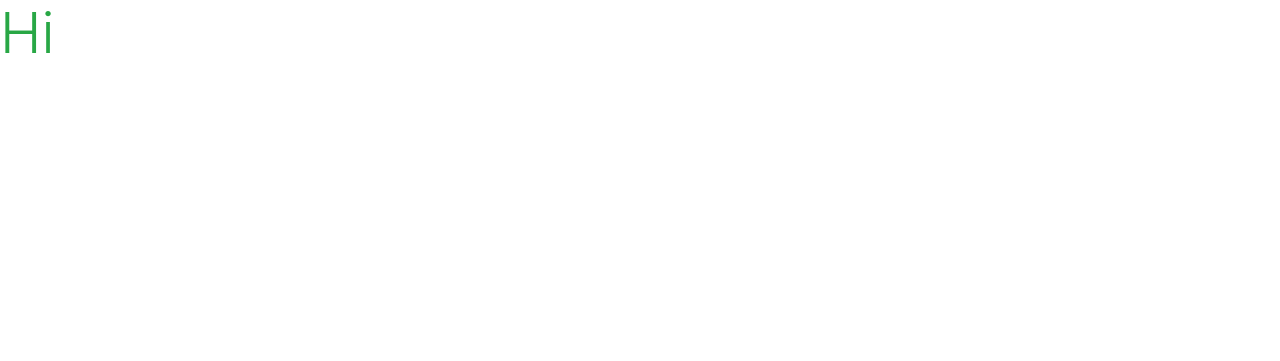
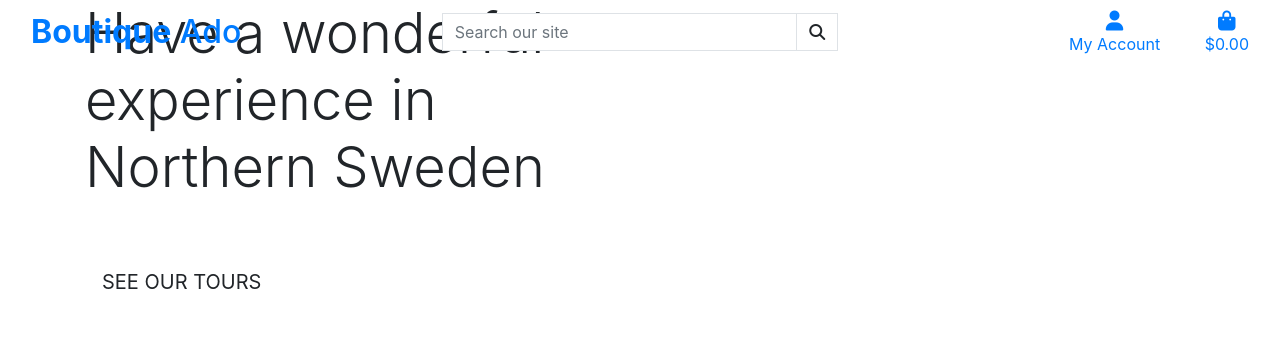
Before and after one commit to ss00831/milestone4-test, a Django app: page / in a window 1280 px wide. Before the commit the part shown is almost empty. Shown: the top 361 px of the page. Run offline with Django 3.2, Linux system fonts and the light colour scheme; some libraries are stand-ins or nearby versions.

Commit message:
Added index phrase and button in mainpage(index.html) and create main page header

```diff
--- a/home/templates/home/index.html
+++ b/home/templates/home/index.html
@@ -1,6 +1,27 @@
 {% extends "base.html" %}
 {% load static %}
 
+{% block page_header %}
+    <div class="container header-container">
+        <div class="row">
+            <div class="col"></div>
+        </div>
+    </div>
+{% endblock %}
+
 {% block content %}
-    <h1 class="display-4 text-success">Hi</h1>
+    <div class="container h-100">
+        <div class="row h-100">
+            <div class="col-7 col-md-6 my-auto">
+                <h1 class="display-4 logo-font text-black">
+                    Have a wonderful experience in Northern Sweden
+                </h1>
+                <div class="my-5">
+                    <h4>
+                        <a href="" class="shop-now-button btn btn-lg rounded-0 text-uppercase py-3">See our tours</a>
+                    </h4>
+                </div>
+            </div>
+        </div>
+    </div>
 {% endblock %}
--- a/templates/base.html
+++ b/templates/base.html
@@ -21,9 +21,12 @@
     {% endblock %}
 
     {% block corejs %}
+        <script src="https://kit.fontawesome.com/fdc5880dc5.js" crossorigin="anonymous"></script>
         <script src="https://code.jquery.com/jquery-3.5.1.slim.min.js" integrity="sha384-DfXdz2htPH0lsSSs5nCTpuj/zy4C+OGpamoFVy38MVBnE+IbbVYUew+OrCXaRkfj" crossorigin="anonymous"></script>
         <script src="https://cdn.jsdelivr.net/npm/popper.js@1.16.1/dist/umd/popper.min.js" integrity="sha384-9/reFTGAW83EW2RDu2S0VKaIzap3H66lZH81PoYlFhbGU+6BZp6G7niu735Sk7lN" crossorigin="anonymous"></script>
         <script src="https://stackpath.bootstrapcdn.com/bootstrap/4.5.2/js/bootstrap.min.js" integrity="sha384-B4gt1jrGC7Jh4AgTPSdUtOBvfO8shuf57BaghqFfPlYxofvL8/KUEfYiJOMMV+rV" crossorigin="anonymous"></script>
+        <!-- Stripe -->
+        <script src="https://js.stripe.com/v3/"></script>
     {% endblock %}
 
     {% block extra_js %}
@@ -32,7 +35,67 @@
     <title>Lapland in Sweden {% block extra_title %}{% endblock %}</title>
   </head>
   <body>
-    <header class="container-fluid fixed-top"></header>
+    <header class="container-fluid fixed-top">
+        <div class="row">
+            <div class="col-12 col-lg-4 my-auto py-1 py-lg-0 text-center text-lg-left">
+                <a href="{% url 'home' %}" class="nav-link main-logo-link">
+                    <h2 class="logo-font text-black my-0"><strong>Boutique</strong> Ado</h2>
+                </a>
+            </div>
+            <div class="col-12 col-lg-4 my-auto py-1 py-lg-0">
+                <form method="GET" action="">
+                    <div class="input-group w-100">
+                        <input class="form-control border border-black rounded-0" type="text" name="q" placeholder="Search our site">
+                        <div class="input-group-append">
+                            <button class="form-control btn btn-black border border-black rounded-0" type="submit">
+                                <span class="icon">
+                                    <i class="fas fa-search"></i>
+                                </span>
+                            </button>
+                        </div>
+                    </div>
+                </form>
+            </div>
+            <div class="col-12 col-lg-4 my-auto py-1 py-lg-0">
+                <ul class="list-inline list-unstyled text-center text-lg-right my-0">
+                    <li class="list-inline-item dropdown">
+                        <a class="text-black nav-link" href="#" id="user-options" data-toggle="dropdown" aria-haspopup="true" aria-expanded="false">
+                            <div class="text-center">
+                                <div><i class="fas fa-user fa-lg"></i></div>
+                                <p class="my-0">My Account</p>
+                            </div>
+                        </a>
+                        <div class="dropdown-menu border-0" aria-labelledby="user-options">
+                            {% if request.user.is_authenticated %}
+                                {% if request.user.is_superuser %}
+                                    <a href="" class="dropdown-item">Product Management</a>
+                                {% endif %}
+                                <a href="" class="dropdown-item">My Profile</a>
+                                <a href="{% url 'account_logout' %}" class="dropdown-item">Logout</a>
+                            {% else %}
+                                <a href="{% url 'account_signup' %}" class="dropdown-item">Register</a>
+                                <a href="{% url 'account_login' %}" class="dropdown-item">Login</a>
+                            {% endif %}
+                        </div>
+                    </li>
+                    <li class="list-inline-item">
+                        <a class="{% if grand_total %}text-info font-weight-bold{% else %}text-black{% endif %} nav-link" href="">
+                            <div class="text-center">
+                                <div><i class="fas fa-shopping-bag fa-lg"></i></div>
+                                <p class="my-0">
+                                    {% if grand_total %}
+                                        ${{ grand_total|floatformat:2 }}
+                                    {% else %}
+                                        $0.00
+                                    {% endif %}
+                                </p>
+                            </div>
+                        </a>
+                    </li>
+                </ul>
+            </div>
+        </div>
+    </header>
 
     {% if messages %}
         <div class="message-container"></div>
```
